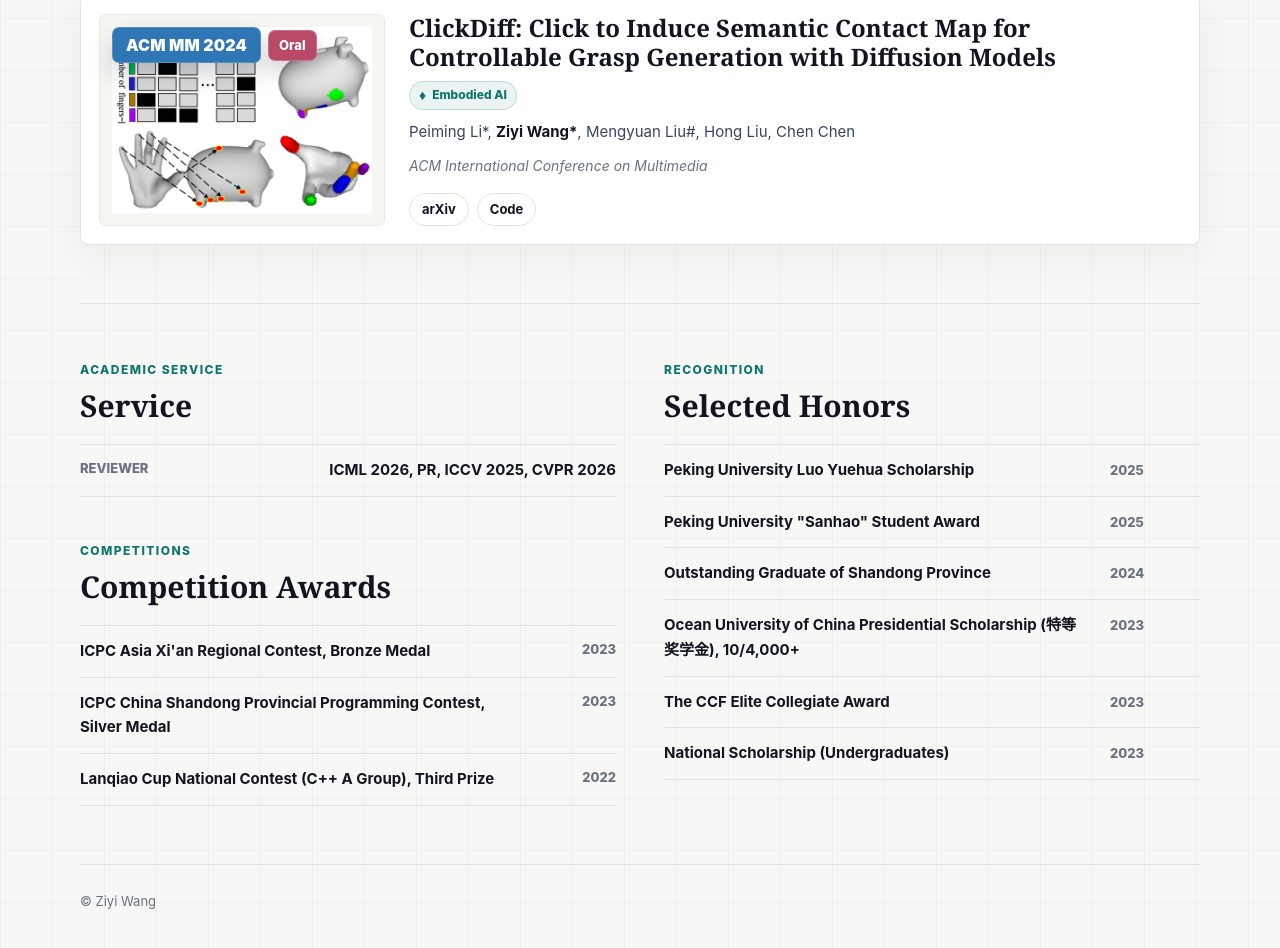
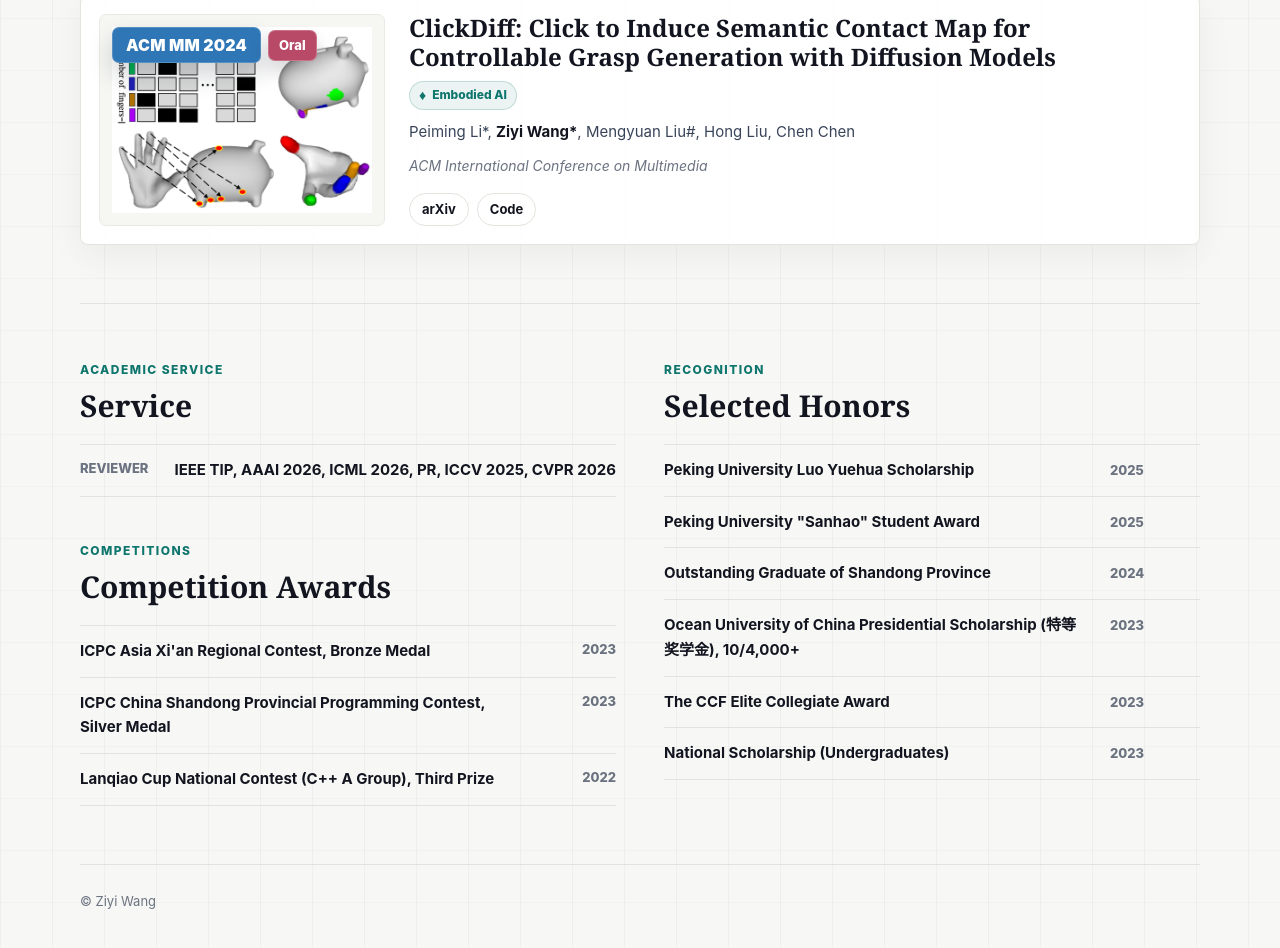
Before and after one commit to wangzy01/wangzy01.github.io, a plain HTML site: page index.html in a window 1280 px wide. Shown: the part 3414-4362 px from the top of the page. Drawn offline with Linux system fonts and the light colour scheme.

Commit message:
Add TIP and AAAI 2026 reviewing service

```diff
--- a/index.html
+++ b/index.html
@@ -358,7 +358,7 @@
               <h2>Service</h2>
             </div>
             <ul class="service-list">
-              <li><span>Reviewer</span><strong>ICML 2026, PR, ICCV 2025, CVPR 2026</strong></li>
+              <li><span>Reviewer</span><strong>IEEE TIP, AAAI 2026, ICML 2026, PR, ICCV 2025, CVPR 2026</strong></li>
             </ul>
           </div>
 
```
